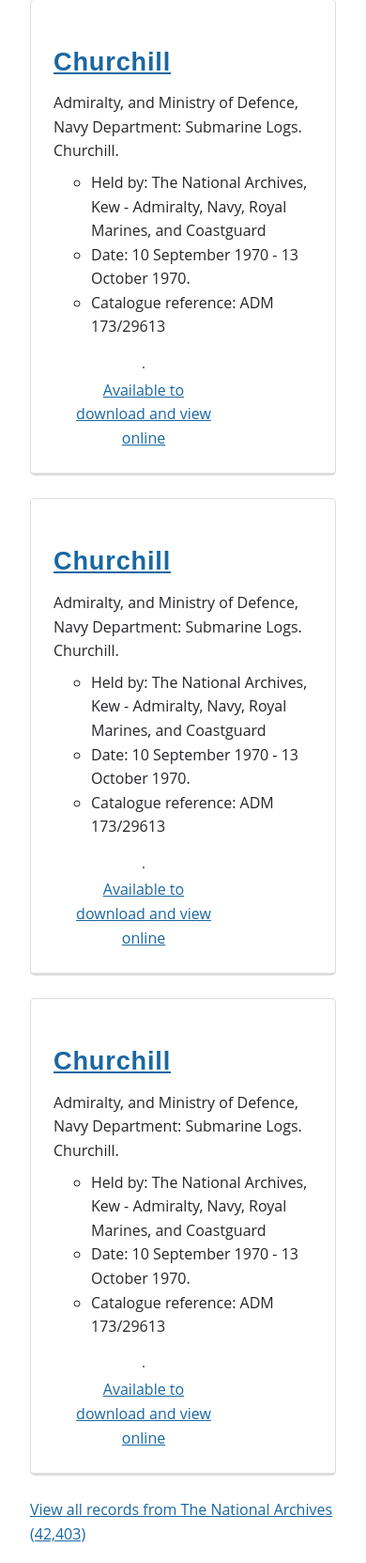
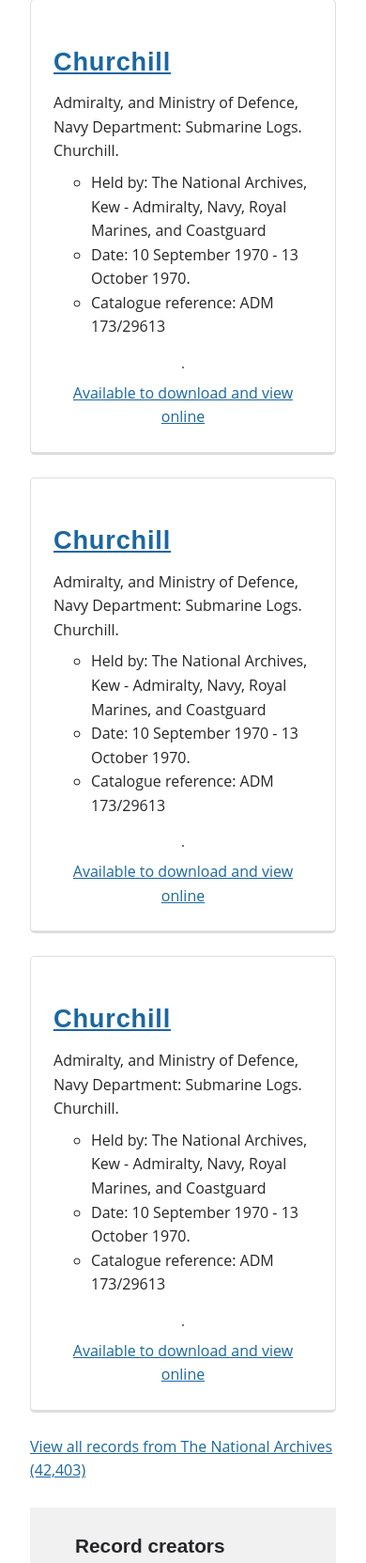
Before and after one commit to nationalarchives/ds-etna-search-plan, a Flask app: page /search/featured/ in a window 390 px wide; the page is wider, and only the part inside the window is pictured. Shown: the part 748-2411 px from the top of that part at 94% size. Run offline with Flask 2, Linux system fonts and the light colour scheme; some libraries are stand-ins or nearby versions; some web fonts are replaced.

Commit message:
Center delivery options on mobile

```diff
--- a/Prototype/sass/includes/_search-results__list-card.scss
+++ b/Prototype/sass/includes/_search-results__list-card.scss
@@ -39,6 +39,7 @@
         &-desc {
             max-width: 10rem;
             margin-bottom: 0;
+            margin-top: 0.2rem;
         }
 
         &-link {
@@ -48,7 +49,14 @@
         @media only screen and (max-width: 91rem) {
             margin-left: 1rem;
             margin-top: 1rem;
+        }
 
+        @media only screen and (max-width: $screen__md) {
+            margin-left: auto;
+            margin-right: auto;
+            &-desc {
+                max-width: 100%;
+            }
         }
     }
 }
--- a/Prototype/static/css/search.css
+++ b/Prototype/static/css/search.css
@@ -3991,13 +3991,20 @@ a {
       border: 1px solid #6f777b; }
     .search-results__list-card-delivery-options-desc {
       max-width: 10rem;
-      margin-bottom: 0; }
+      margin-bottom: 0;
+      margin-top: 0.2rem; }
     .search-results__list-card-delivery-options-link {
       display: block; }
     @media only screen and (max-width: 91rem) {
       .search-results__list-card-delivery-options {
         margin-left: 1rem;
         margin-top: 1rem; } }
+    @media only screen and (max-width: 48rem) {
+      .search-results__list-card-delivery-options {
+        margin-left: auto;
+        margin-right: auto; }
+        .search-results__list-card-delivery-options-desc {
+          max-width: 100%; } }
 
 .pagination {
   margin-top: 1rem;
```
Also changed, not shown: 1 other file.
